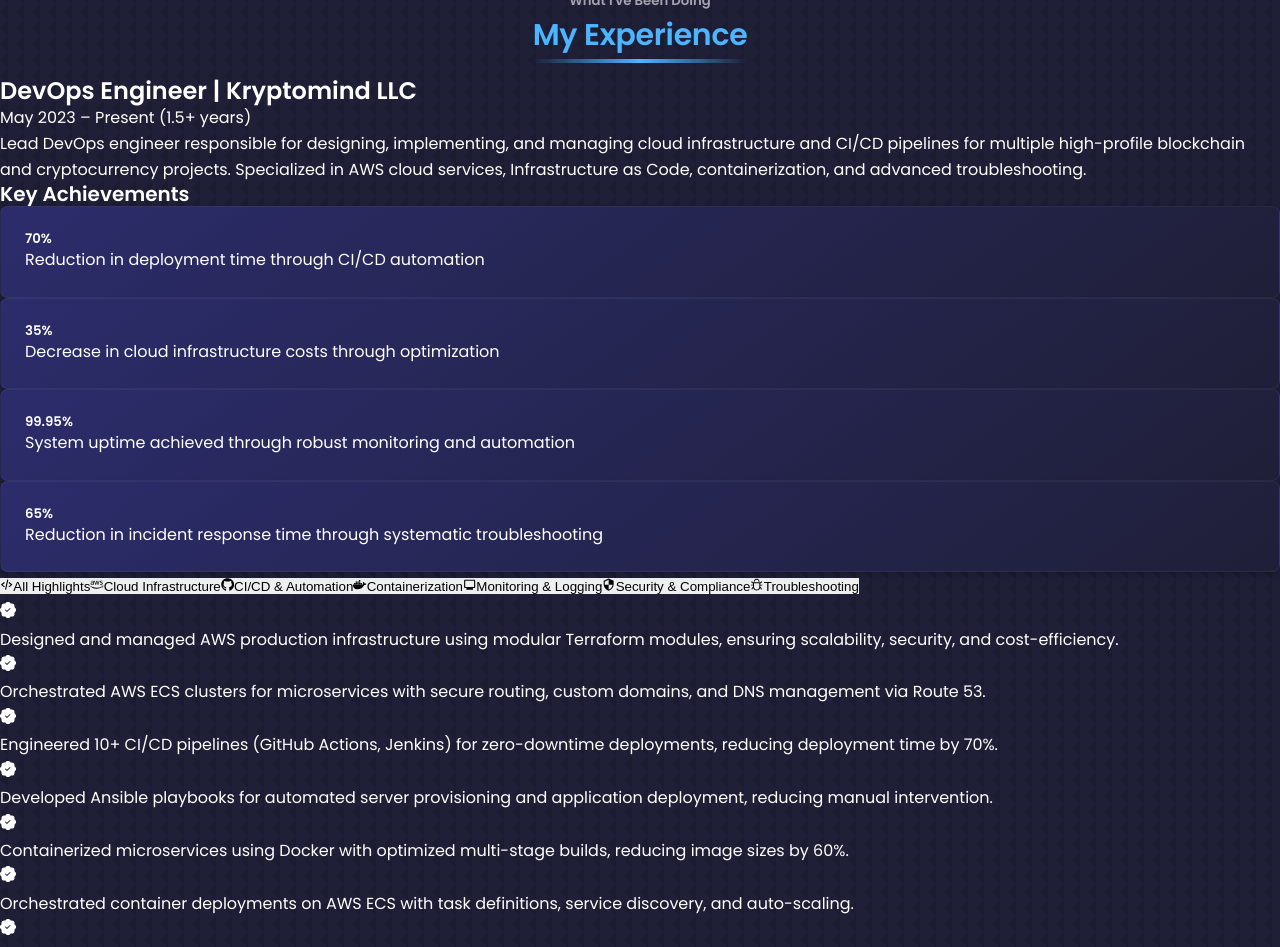
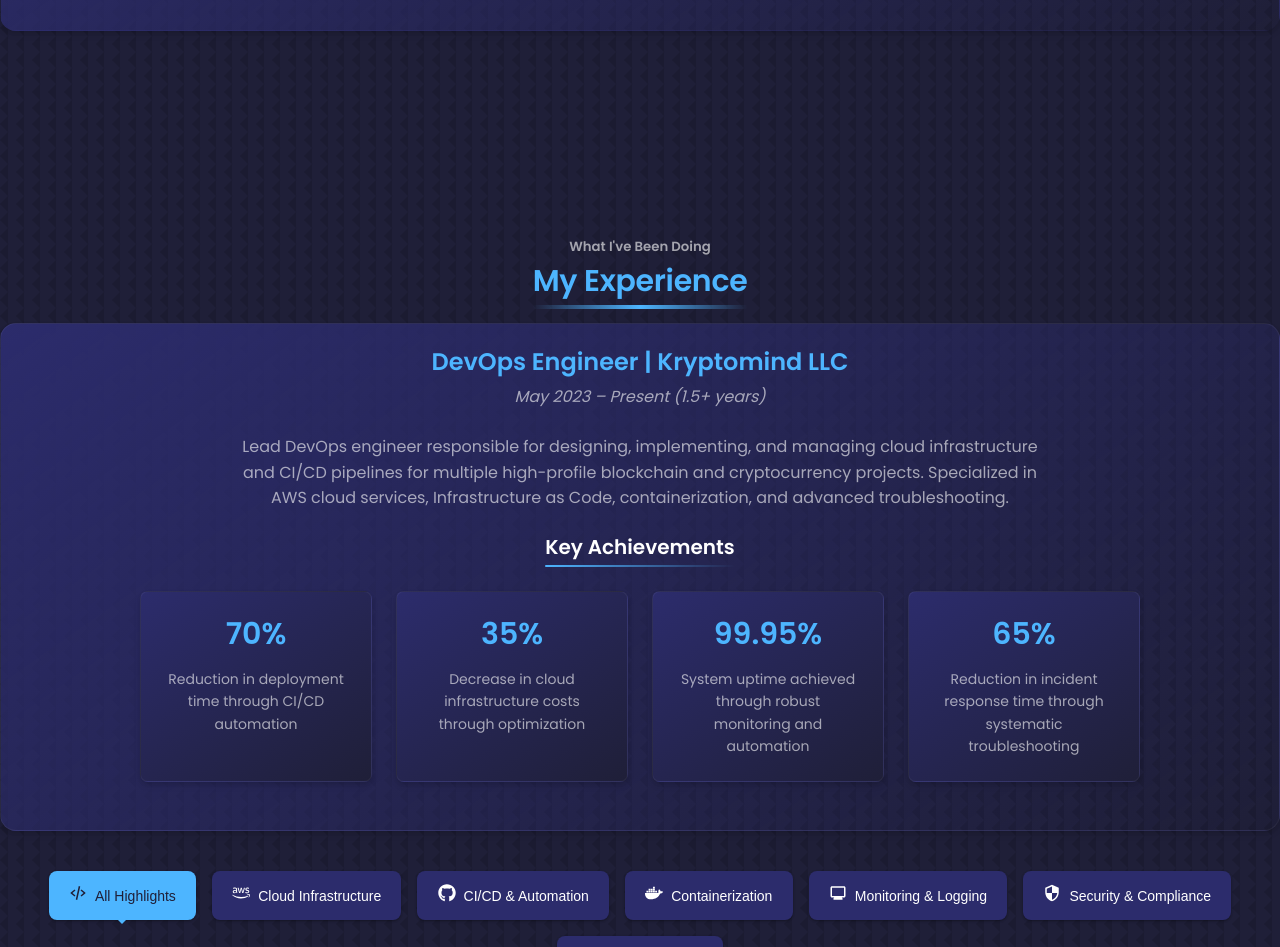
Before and after one commit to Nabeel-KM/Portfolio-Website, a React (Create React App) app: page / in a window 1280 px wide. Shown: the part 3500-4447 px from the top of the page. Built offline with nearby package versions, Linux system fonts and the light colour scheme.

Commit message:
Fix Experience CSS and ensure consistent section styling

```diff
--- a/src/components/about/about.css
+++ b/src/components/about/about.css
@@ -270,6 +270,19 @@
 /* Competencies Section */
 .about__competencies-section {
     margin-bottom: var(--space-xl);
+    background: linear-gradient(145deg, var(--color-bg-variant), transparent);
+    padding: var(--space-lg);
+    border-radius: var(--radius-lg);
+    border: 1px solid transparent;
+    transition: all var(--speed-normal) ease;
+    box-shadow: var(--shadow-md);
+}
+
+.about__competencies-section:hover {
+    background: transparent;
+    border-color: var(--color-primary-variant);
+    transform: translateY(-5px);
+    box-shadow: var(--shadow-lg);
 }
 
 .about__competencies-grid {
@@ -321,6 +334,19 @@
 .about__skills-section {
     margin-bottom: var(--space-xl);
     text-align: center;
+    background: linear-gradient(145deg, var(--color-bg-variant), transparent);
+    padding: var(--space-lg);
+    border-radius: var(--radius-lg);
+    border: 1px solid transparent;
+    transition: all var(--speed-normal) ease;
+    box-shadow: var(--shadow-md);
+}
+
+.about__skills-section:hover {
+    background: transparent;
+    border-color: var(--color-primary-variant);
+    transform: translateY(-5px);
+    box-shadow: var(--shadow-lg);
 }
 
 /* Skill bars */
@@ -477,6 +503,19 @@
 /* Education Section */
 .about__education-section {
     margin-bottom: var(--space-xl);
+    background: linear-gradient(145deg, var(--color-bg-variant), transparent);
+    padding: var(--space-lg);
+    border-radius: var(--radius-lg);
+    border: 1px solid transparent;
+    transition: all var(--speed-normal) ease;
+    box-shadow: var(--shadow-md);
+}
+
+.about__education-section:hover {
+    background: transparent;
+    border-color: var(--color-primary-variant);
+    transform: translateY(-5px);
+    box-shadow: var(--shadow-lg);
 }
 
 .about__education-grid {
--- a/src/components/experience/experience.css
+++ b/src/components/experience/experience.css
@@ -1,4 +1,4 @@
-.experience__technologies {
+.experience__header {
     text-align: center;
     margin-bottom: var(--space-lg);
     background: linear-gradient(145deg, var(--color-bg-variant), transparent);
@@ -7,6 +7,227 @@
     box-shadow: var(--shadow-md);
     border: 1px solid rgba(255, 255, 255, 0.05);
     transition: all var(--speed-normal) ease;
+}
+
+.experience__header:hover {
+    transform: translateY(-5px);
+    box-shadow: var(--shadow-lg);
+}
+
+.experience__header h3 {
+    font-size: var(--text-2xl);
+    color: var(--color-primary);
+    margin-bottom: var(--space-xs);
+}
+
+.experience__period {
+    font-style: italic;
+    color: var(--color-light);
+    margin-bottom: var(--space-md);
+}
+
+.experience__summary {
+    max-width: 800px;
+    margin: 0 auto var(--space-md);
+}
+
+.experience__summary p {
+    color: var(--color-light);
+    line-height: 1.6;
+}
+
+.experience__achievements {
+    margin-bottom: var(--space-md);
+}
+
+.experience__achievements h4 {
+    font-size: var(--text-xl);
+    margin-bottom: var(--space-md);
+    color: var(--color-white);
+    position: relative;
+    display: inline-block;
+    padding-bottom: var(--space-xs);
+}
+
+.experience__achievements h4::after {
+    content: '';
+    position: absolute;
+    bottom: 0;
+    left: 0;
+    width: 100%;
+    height: 2px;
+    background: linear-gradient(90deg, var(--color-primary), transparent);
+    border-radius: var(--radius-full);
+}
+
+.experience__achievements-grid {
+    display: grid;
+    grid-template-columns: repeat(4, 1fr);
+    gap: var(--space-md);
+    max-width: 1000px;
+    margin: 0 auto;
+}
+
+.experience__achievement-card {
+    background: linear-gradient(145deg, var(--color-bg-variant), transparent);
+    border-radius: var(--radius-md);
+    padding: var(--space-md);
+    text-align: center;
+    transition: all var(--speed-normal) ease;
+    border: 1px solid transparent;
+    box-shadow: var(--shadow-sm);
+}
+
+.experience__achievement-card:hover {
+    background: transparent;
+    border-color: var(--color-primary-variant);
+    transform: translateY(-5px);
+    box-shadow: var(--shadow-md);
+}
+
+.experience__achievement-card h5 {
+    font-size: var(--text-3xl);
+    color: var(--color-primary);
+    margin-bottom: var(--space-sm);
+}
+
+.experience__achievement-card p {
+    color: var(--color-light);
+    font-size: var(--text-sm);
+}
+
+.experience__categories {
+    display: flex;
+    justify-content: center;
+    flex-wrap: wrap;
+    gap: var(--space-sm);
+    margin-bottom: var(--space-lg);
+}
+
+.experience__category-btn {
+    background: var(--color-bg-variant);
+    color: var(--color-white);
+    padding: 0.75rem 1.2rem;
+    border-radius: var(--radius-md);
+    cursor: pointer;
+    border: 1px solid transparent;
+    transition: all var(--speed-normal) ease;
+    display: flex;
+    align-items: center;
+    gap: 0.5rem;
+    font-size: var(--text-sm);
+    box-shadow: var(--shadow-sm);
+}
+
+.experience__category-btn:hover {
+    background: transparent;
+    border-color: var(--color-primary-variant);
+    transform: translateY(-3px);
+    box-shadow: var(--shadow-md);
+}
+
+.experience__category-btn.active {
+    background: var(--color-primary);
+    color: var(--color-bg);
+    position: relative;
+}
+
+.experience__category-btn.active::after {
+    content: '';
+    position: absolute;
+    bottom: -5px;
+    left: 50%;
+    transform: translateX(-50%);
+    width: 0;
+    height: 0;
+    border-left: 6px solid transparent;
+    border-right: 6px solid transparent;
+    border-top: 6px solid var(--color-primary);
+}
+
+.experience__category-icon {
+    font-size: var(--text-lg);
+}
+
+.experience__container {
+    max-width: 1200px;
+    margin: 0 auto var(--space-xl);
+    background: linear-gradient(145deg, var(--color-bg-variant), transparent);
+    padding: var(--space-lg);
+    border-radius: var(--radius-lg);
+    border: 1px solid transparent;
+    transition: all var(--speed-normal) ease;
+    box-shadow: var(--shadow-md);
+}
+
+.experience__container:hover {
+    background: transparent;
+    border-color: var(--color-primary-variant);
+    transform: translateY(-5px);
+    box-shadow: var(--shadow-lg);
+}
+
+.experience__content {
+    display: grid;
+    grid-template-columns: 1fr 1fr;
+    gap: var(--space-lg);
+}
+
+/* Animation for items when category changes */
+.experience__content.animate-items .experience__item {
+    animation: fadeInUp 0.5s ease forwards;
+    opacity: 0;
+}
+
+.experience__content.animate-items .experience__item:nth-child(1) { animation-delay: 0.1s; }
+.experience__content.animate-items .experience__item:nth-child(2) { animation-delay: 0.2s; }
+.experience__content.animate-items .experience__item:nth-child(3) { animation-delay: 0.3s; }
+.experience__content.animate-items .experience__item:nth-child(4) { animation-delay: 0.4s; }
+.experience__content.animate-items .experience__item:nth-child(5) { animation-delay: 0.5s; }
+.experience__content.animate-items .experience__item:nth-child(6) { animation-delay: 0.6s; }
+.experience__content.animate-items .experience__item:nth-child(7) { animation-delay: 0.7s; }
+.experience__content.animate-items .experience__item:nth-child(8) { animation-delay: 0.8s; }
+.experience__content.animate-items .experience__item:nth-child(9) { animation-delay: 0.9s; }
+.experience__content.animate-items .experience__item:nth-child(10) { animation-delay: 1.0s; }
+
+@keyframes fadeInUp {
+    from {
+        opacity: 0;
+        transform: translateY(20px);
+    }
+    to {
+        opacity: 1;
+        transform: translateY(0);
+    }
+}
+
+.experience__column ul {
+    list-style: none;
+    padding: 0;
+}
+
+.experience__item {
+    display: flex;
+    gap: var(--space-sm);
+    margin-bottom: var(--space-md);
+    align-items: flex-start;
+    transition: all var(--speed-normal) ease;
+}
+
+.experience__item:hover {
+    transform: translateX(5px);
+}
+
+.experience__details-icon {
+    color: var(--color-primary);
+    margin-top: 0.3rem;
+    font-size: var(--text-base);
+    flex-shrink: 0;
+}
+
+.experience__item p {
+    color: var(--color-light);
+    line-height: 1.6;
 }
 
 .experience__additional {
@@ -50,3 +271,109 @@
 .experience__additional-content .experience__column {
     width: 100%;
 }
+
+.experience__technologies {
+    text-align: center;
+    margin-bottom: var(--space-lg);
+    background: linear-gradient(145deg, var(--color-bg-variant), transparent);
+    border-radius: var(--radius-lg);
+    padding: var(--space-md);
+    box-shadow: var(--shadow-md);
+    border: 1px solid rgba(255, 255, 255, 0.05);
+    transition: all var(--speed-normal) ease;
+}
+
+.experience__technologies:hover {
+    transform: translateY(-5px);
+    box-shadow: var(--shadow-lg);
+}
+
+.experience__technologies h4 {
+    font-size: var(--text-xl);
+    margin-bottom: var(--space-md);
+    color: var(--color-white);
+    position: relative;
+    display: inline-block;
+    padding-bottom: var(--space-xs);
+}
+
+.experience__technologies h4::after {
+    content: '';
+    position: absolute;
+    bottom: 0;
+    left: 0;
+    width: 100%;
+    height: 2px;
+    background: linear-gradient(90deg, var(--color-primary), transparent);
+    border-radius: var(--radius-full);
+}
+
+.experience__tech-grid {
+    display: flex;
+    justify-content: center;
+    flex-wrap: wrap;
+    gap: var(--space-lg);
+    max-width: 800px;
+    margin: 0 auto;
+}
+
+.experience__tech-item {
+    display: flex;
+    flex-direction: column;
+    align-items: center;
+    gap: var(--space-xs);
+    transition: all var(--speed-normal) ease;
+}
+
+.experience__tech-item:hover {
+    transform: translateY(-5px);
+}
+
+.experience__tech-icon {
+    font-size: var(--text-4xl);
+    color: var(--color-primary);
+}
+
+.experience__tech-item span {
+    color: var(--color-light);
+    font-size: var(--text-sm);
+}
+
+@media screen and (max-width: 1024px) {
+    .experience__achievements-grid {
+        grid-template-columns: repeat(2, 1fr);
+    }
+
+    .experience__container {
+        padding: var(--space-md);
+    }
+
+    .experience__content {
+        grid-template-columns: 1fr;
+        gap: var(--space-md);
+    }
+}
+
+@media screen and (max-width: 600px) {
+    .experience__achievements-grid {
+        grid-template-columns: 1fr;
+    }
+
+    .experience__categories {
+        flex-direction: column;
+        align-items: center;
+    }
+
+    .experience__category-btn {
+        width: 80%;
+        justify-content: center;
+    }
+
+    .experience__container {
+        padding: var(--space-sm);
+    }
+
+    .experience__tech-grid {
+        gap: var(--space-md);
+    }
+}
```
